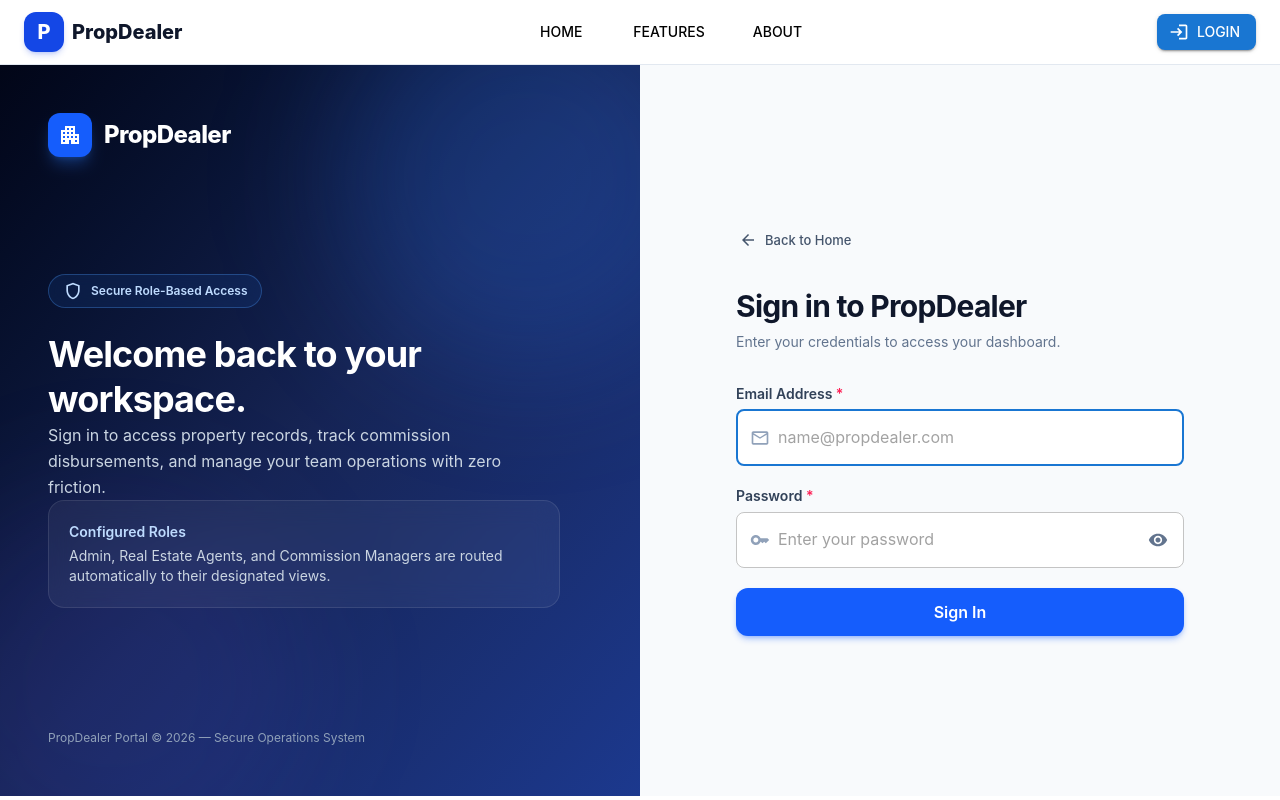
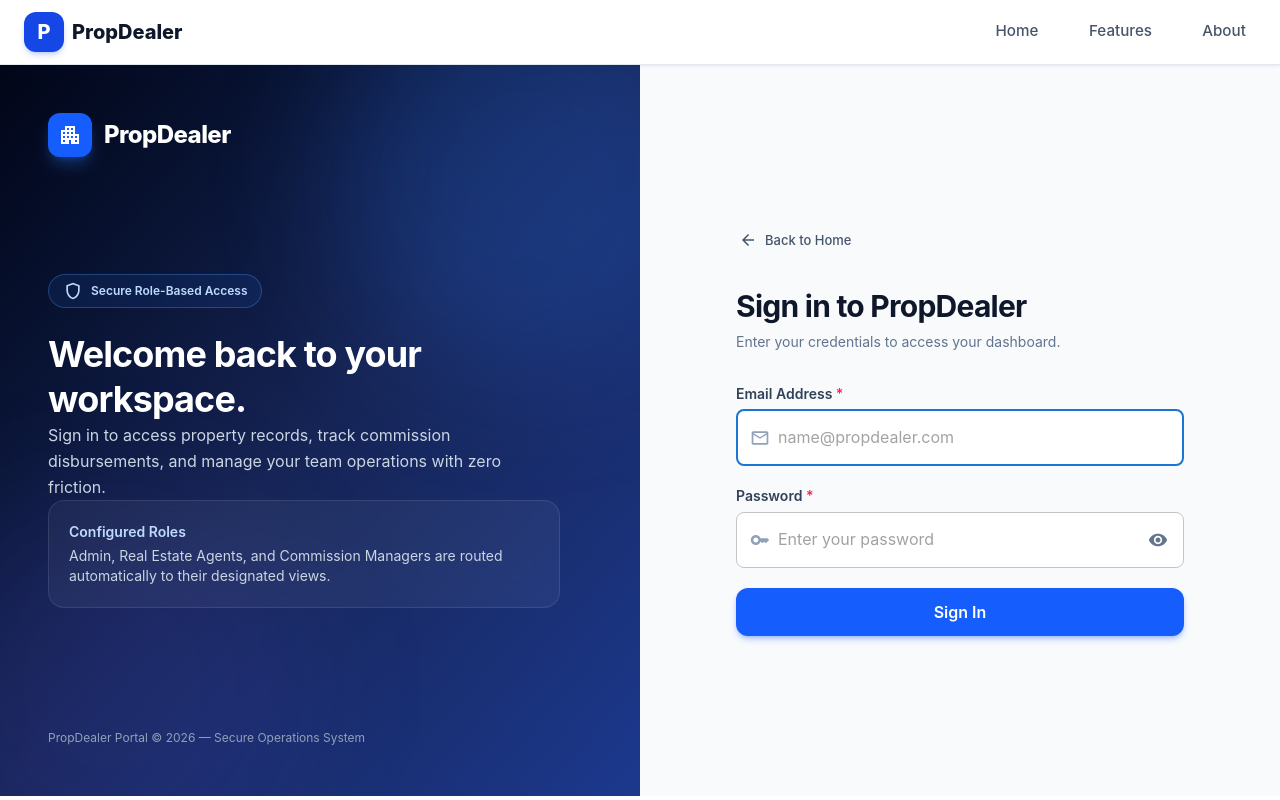
Before and after one commit to prajakta816/PropDealer-Portal, a React (Vite) app in the folder frontend/: page /login in a window 1280 px wide. Built offline with nearby package versions, Linux system fonts and the light colour scheme.

Commit message:
fix(header-ui): update public header navigation, active section highlight, login button visibility, and duplicate property checks

```diff
--- a/frontend/src/component/layout/Navigation.ts
+++ b/frontend/src/component/layout/Navigation.ts
@@ -113,7 +113,4 @@ export const navigationSections: NavigationSection[] = [
       },
     ],
   },
-
-  // Account section removed because Edit Profile
-  // should no longer appear in the Sidebar.
 ]
--- a/frontend/src/component/public/PublicHeader.tsx
+++ b/frontend/src/component/public/PublicHeader.tsx
@@ -1,3 +1,4 @@
+import { useEffect, useState } from 'react'
 import {
   AppBar,
   Box,
@@ -6,28 +7,104 @@ import {
   Toolbar,
   Typography,
 } from '@mui/material'
-import { Link as RouterLink } from 'react-router-dom'
+import { Link as RouterLink, useLocation, useNavigate } from 'react-router-dom'
 import { DashboardOutlined, LoginOutlined } from '@mui/icons-material'
 import { useAuth } from '../../context'
 
 function PublicHeader() {
   const { isAuthenticated } = useAuth()
+  const location = useLocation()
+  const navigate = useNavigate()
+
+  // Track the active section on the page: 'home' | 'features' | 'about'
+  const [activeSection, setActiveSection] = useState<'home' | 'features' | 'about'>('home')
+
+  // Detect which section is currently on screen while scrolling
+  useEffect(() => {
+    if (location.pathname !== '/') {
+      return
+    }
+
+    const handleScroll = () => {
+      const scrollPosition = window.scrollY + 120
+
+      const featuresEl = document.getElementById('features')
+      const aboutEl = document.getElementById('about')
+
+      const featuresTop = featuresEl ? featuresEl.offsetTop : Infinity
+      const aboutTop = aboutEl ? aboutEl.offsetTop : Infinity
+
+      if (scrollPosition >= aboutTop) {
+        setActiveSection('about')
+      } else if (scrollPosition >= featuresTop) {
+        setActiveSection('features')
+      } else {
+        setActiveSection('home')
+      }
+    }
+
+    window.addEventListener('scroll', handleScroll, { passive: true })
+    handleScroll() // Run once on load/navigation
+
+    return () => {
+      window.removeEventListener('scroll', handleScroll)
+    }
+  }, [location.pathname])
+
+  // Helper to scroll smoothly to a section on click
+  const scrollToSection = (sectionId: 'home' | 'features' | 'about') => {
+    setActiveSection(sectionId)
+
+    if (location.pathname !== '/') {
+      navigate('/')
+      setTimeout(() => {
+        if (sectionId === 'home') {
+          window.scrollTo({ top: 0, behavior: 'smooth' })
+        } else {
+          const el = document.getElementById(sectionId)
+          if (el) {
+            el.scrollIntoView({ behavior: 'smooth' })
+          }
+        }
+      }, 100)
+      return
+    }
+
+    if (sectionId === 'home') {
+      window.scrollTo({ top: 0, behavior: 'smooth' })
+    } else {
+      const el = document.getElementById(sectionId)
+      if (el) {
+        el.scrollIntoView({ behavior: 'smooth' })
+      }
+    }
+  }
+
+  // Hide the Login button if already on the /login page
+  const isLoginPage = location.pathname === '/login'
 
   return (
     <AppBar
       position="sticky"
       elevation={0}
       color="transparent"
-      className="border-b border-slate-200 bg-white/95 backdrop-blur-md"
+      sx={{
+        backgroundColor: '#ffffff !important',
+        zIndex: 1100,
+        boxShadow: '0 1px 3px 0 rgba(0, 0, 0, 0.08)',
+      }}
+      className="border-b border-slate-200"
     >
       <Container maxWidth="xl">
         <Toolbar
           disableGutters
           className="flex justify-between gap-4 py-2"
         >
+          {/* Project Logo & Name */}
           <Box
             component={RouterLink}
             to="/"
+            onClick={() => scrollToSection('home')}
             className="flex items-center gap-2 no-underline"
           >
             <Box className="flex h-10 w-10 items-center justify-center rounded-xl bg-blue-700 text-white shadow-md shadow-blue-700/20">
@@ -43,42 +120,80 @@ function PublicHeader() {
             <Typography
               variant="h6"
               component="span"
-              sx={{ fontWeight: 800 }}
+              sx={{ fontWeight: 800, color: '#0f172a' }}
               className="text-slate-900"
             >
               PropDealer
             </Typography>
           </Box>
 
+          {/* Navigation items: Home, Features, About with active highlighting */}
           <Box className="hidden items-center gap-8 md:flex">
             <Button
-              component={RouterLink}
-              to="/"
+              onClick={() => scrollToSection('home')}
               color="inherit"
-              className="font-medium hover:text-blue-600"
+              sx={{
+                fontWeight: activeSection === 'home' && !isLoginPage ? 700 : 500,
+                color: activeSection === 'home' && !isLoginPage ? '#1d4ed8' : '#475569',
+                borderBottom: activeSection === 'home' && !isLoginPage ? '2px solid #1d4ed8' : '2px solid transparent',
+                borderRadius: 0,
+                px: 1,
+                py: 1,
+                textTransform: 'none',
+                fontSize: '0.95rem',
+                '&:hover': {
+                  color: '#1d4ed8',
+                  backgroundColor: 'transparent',
+                },
+              }}
             >
               Home
             </Button>
 
             <Button
-              component="a"
-              href="/#features"
+              onClick={() => scrollToSection('features')}
               color="inherit"
-              className="font-medium hover:text-blue-600"
+              sx={{
+                fontWeight: activeSection === 'features' && !isLoginPage ? 700 : 500,
+                color: activeSection === 'features' && !isLoginPage ? '#1d4ed8' : '#475569',
+                borderBottom: activeSection === 'features' && !isLoginPage ? '2px solid #1d4ed8' : '2px solid transparent',
+                borderRadius: 0,
+                px: 1,
+                py: 1,
+                textTransform: 'none',
+                fontSize: '0.95rem',
+                '&:hover': {
+                  color: '#1d4ed8',
+                  backgroundColor: 'transparent',
+                },
+              }}
             >
               Features
             </Button>
 
             <Button
-              component="a"
-              href="/#about"
+              onClick={() => scrollToSection('about')}
               color="inherit"
-              className="font-medium hover:text-blue-600"
+              sx={{
+                fontWeight: activeSection === 'about' && !isLoginPage ? 700 : 500,
+                color: activeSection === 'about' && !isLoginPage ? '#1d4ed8' : '#475569',
+                borderBottom: activeSection === 'about' && !isLoginPage ? '2px solid #1d4ed8' : '2px solid transparent',
+                borderRadius: 0,
+                px: 1,
+                py: 1,
+                textTransform: 'none',
+                fontSize: '0.95rem',
+                '&:hover': {
+                  color: '#1d4ed8',
+                  backgroundColor: 'transparent',
+                },
+              }}
             >
               About
             </Button>
           </Box>
 
+          {/* Login or Dashboard Button — hidden on /login */}
           {isAuthenticated ? (
             <Button
               component={RouterLink}
@@ -89,7 +204,7 @@ function PublicHeader() {
             >
               Dashboard
             </Button>
-          ) : (
+          ) : !isLoginPage ? (
             <Button
               component={RouterLink}
               to="/login"
@@ -99,7 +214,7 @@ function PublicHeader() {
             >
               Login
             </Button>
-          )}
+          ) : null}
         </Toolbar>
       </Container>
     </AppBar>
--- a/frontend/src/pages/HomePage.tsx
+++ b/frontend/src/pages/HomePage.tsx
@@ -71,8 +71,12 @@ function HomePage() {
                 </Button>
 
                 <Button
-                  component="a"
-                  href="/#features"
+                  onClick={() => {
+                    const el = document.getElementById('features')
+                    if (el) {
+                      el.scrollIntoView({ behavior: 'smooth' })
+                    }
+                  }}
                   variant="outlined"
                   className="rounded-xl border-white/30 px-6 py-3 font-semibold normal-case text-white hover:border-white hover:bg-white/10"
                 >
--- a/frontend/src/pages/PropertyListPage.tsx
+++ b/frontend/src/pages/PropertyListPage.tsx
@@ -714,8 +714,8 @@ export function PropertyListPage() {
                 },
               }}
               autoHeight
-              disableColumnMenu
-              disableColumnSorting
+              //disableColumnMenu
+              //disableColumnSorting
               disableRowSelectionOnClick
               rowHeight={72}
             />
--- a/frontend/src/pages/UserListPage.tsx
+++ b/frontend/src/pages/UserListPage.tsx
@@ -758,8 +758,8 @@ export function UserListPage() {
                 pagination: { paginationModel: { pageSize: 5 } },
               }}
               autoHeight
-              disableColumnSorting
-              disableColumnMenu
+              //disableColumnSorting
+              //disableColumnMenu
               disableRowSelectionOnClick
               rowHeight={72}
             />
```
